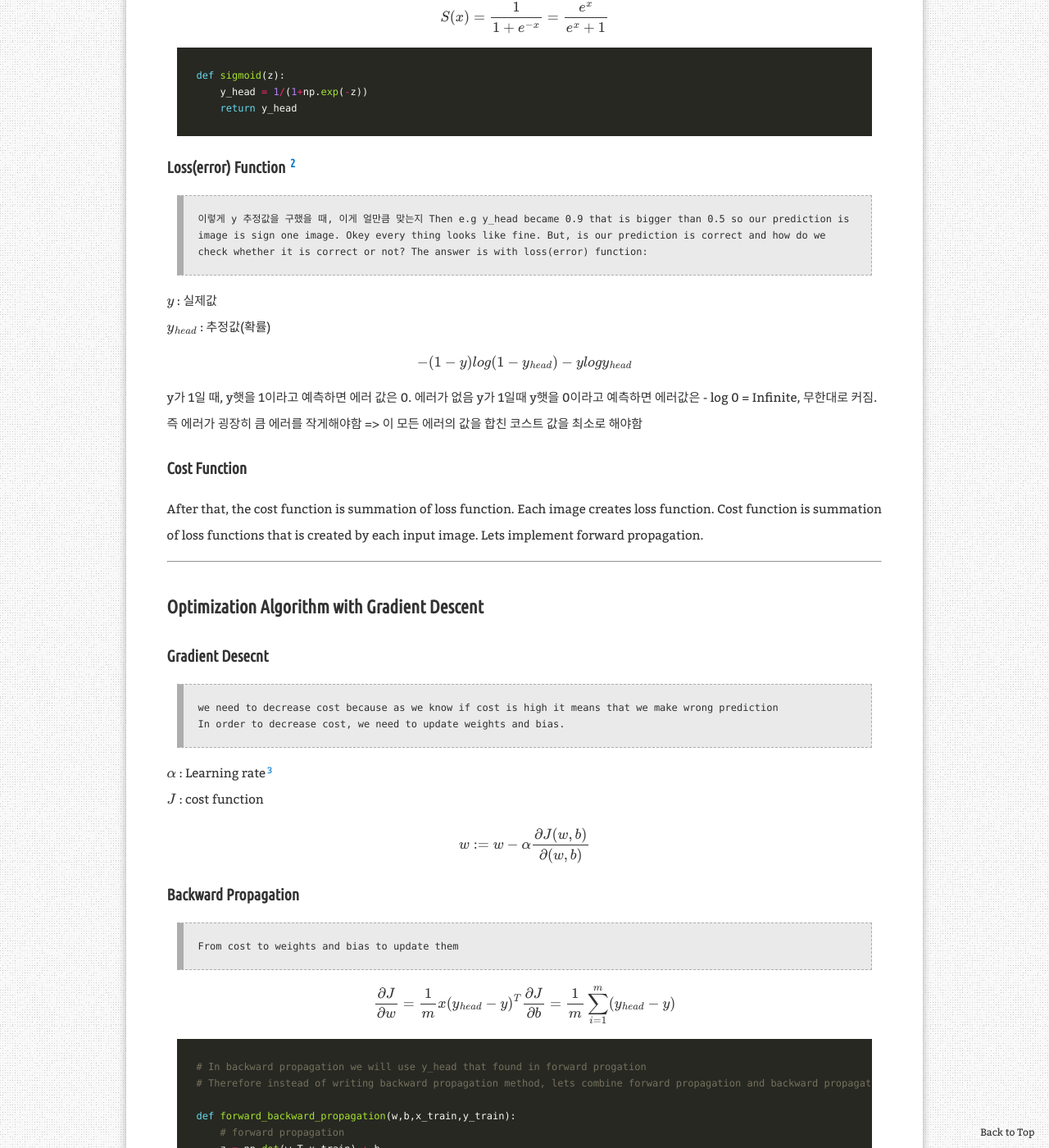
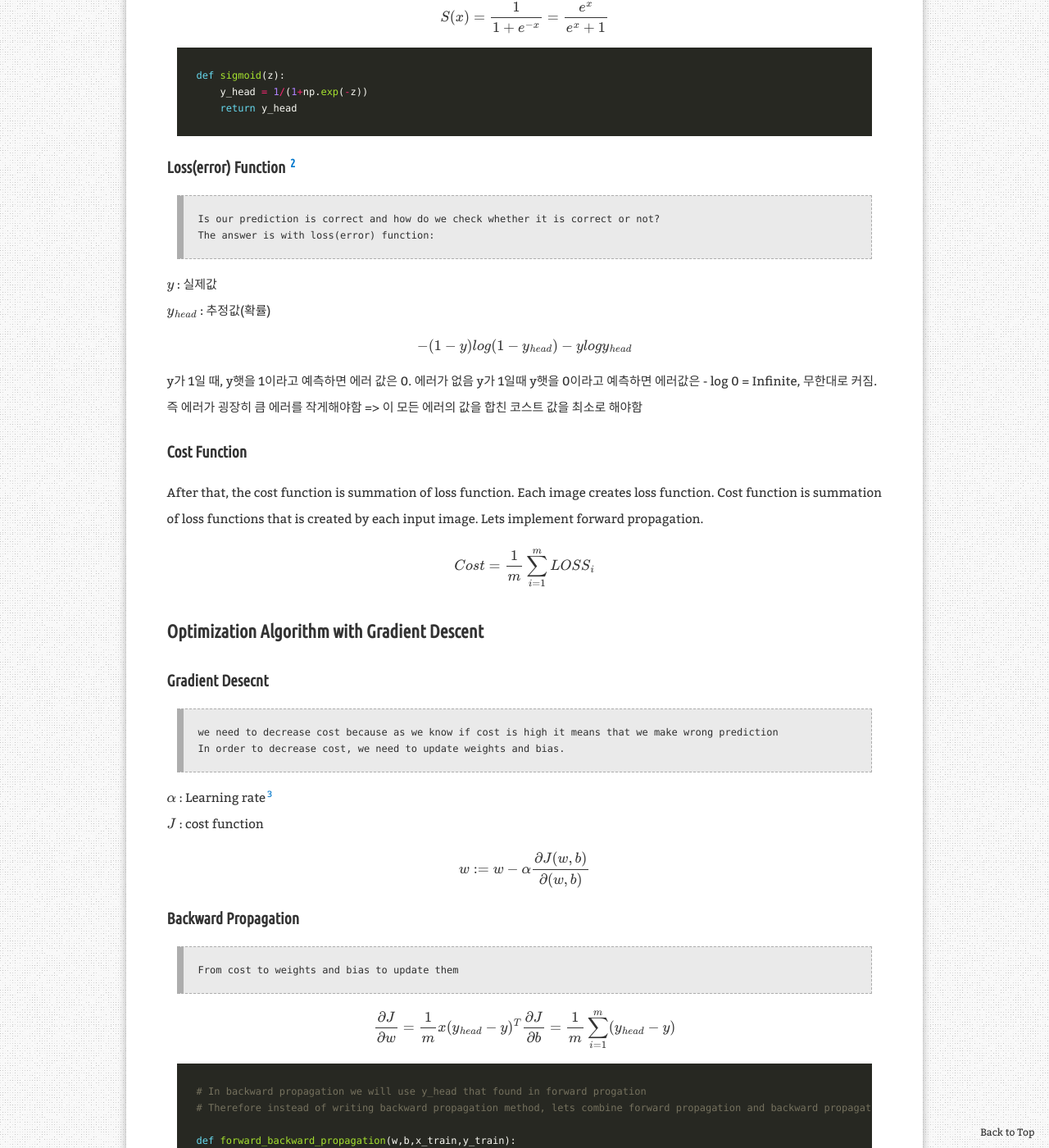
Before and after one commit to aristohyun/aristohyun.github.io, a Jekyll site: the page built from _posts/2021-08-08- Logistic-Regression.md, in a window 1280 px wide and 1400 px high, scrolled down 4149 px. Shown: the whole window at 82% size. Built offline with Jekyll 4.4.1, drawn with Linux system fonts in a browser that asks for light colours; formulas are drawn with MathJax 3; comment, search, counter and statistics services are not loaded; some of the changed text lies outside the part shown.

Commit message:
Update 2021-08-08- Logistic-Regression.md

```diff
--- a/_posts/2021-08-08- Logistic-Regression.md
+++ b/_posts/2021-08-08- Logistic-Regression.md
@@ -114,9 +114,11 @@ def sigmoid(z):
     return y_head
 ~~~
 
+
 ### Loss(error) Function [^loss]
 
-> 이렇게 y 추정값을 구했을 때, 이게 얼만큼 맞는지 Then e.g y_head became 0.9 that is bigger than 0.5 so our prediction is image is sign one image. Okey every thing looks like fine. But, is our prediction is correct and how do we check whether it is correct or not? The answer is with loss(error) function:
+> Is our prediction is correct and how do we check whether it is correct or not?
+> The answer is with loss(error) function:
 
 $y$ : 실제값
 $y_ {head}$ : 추정값(확률)
@@ -130,12 +132,17 @@ y햇을 1이라고 예측하면 에러 값은 0. 에러가 없음
 y가 1일때 y햇을 0이라고 예측하면 에러값은 - log 0 = Infinite, 무한대로 커짐. 즉 에러가 굉장히 큼
 에러를 작게해야함 => 이 모든 에러의 값을 합친 코스트 값을 최소로 해야함
 
+
 ### Cost Function
 
-After that, the cost function is summation of loss function. Each image creates loss function. Cost function is summation of loss functions that is created by each input image.
+After that, the cost function is summation of loss function. Each image creates loss function.
+Cost function is summation of loss functions that is created by each input image.
 Lets implement forward propagation.
 
-----------
+@
+Cost = \frac{1}{m} \sum \limits_ {i=1}^{m} LOSS_ i
+@
+
 
 ## Optimization Algorithm with Gradient Descent
 
@@ -148,7 +155,7 @@ $\alpha $ : Learning rate[^learning_rate]
 $J$ : cost function
 
 @
-w := w - \alpha \frac {\partial J(w,b)}{\partial (w,b)} \\\
+w := w - \alpha \frac {\partial J(w,b)}{\partial (w,b)}
 @
 
 ### Backward Propagation
@@ -182,8 +189,8 @@ def forward_backward_propagation(w,b,x_train,y_train):
 
 Cost function
 @
-z = w^T x + b
-y_ {head} = 1/(1+np.exp(-z))
+z = w^T x + b \\\
+y_ {head} = 1/(1+np.exp(-z)) \\\
 cost = \frac{1}{m} \sum \limits_ {i=1}^{m} (-(1 - y) log (1 - y_ {head}) - y log y_ {head} )
 @
 
@@ -238,8 +245,7 @@ def update(w, b, x_train, y_train, learning_rate,number_of_iterarion):
 
 ~~~ python
 
- # prediction
-def predict(w,b,x_test):
+def predict(w, b, x_test):
 
     # x_test is a input for forward propagation
     z = sigmoid(np.dot(w.T,x_test)+b)
```
